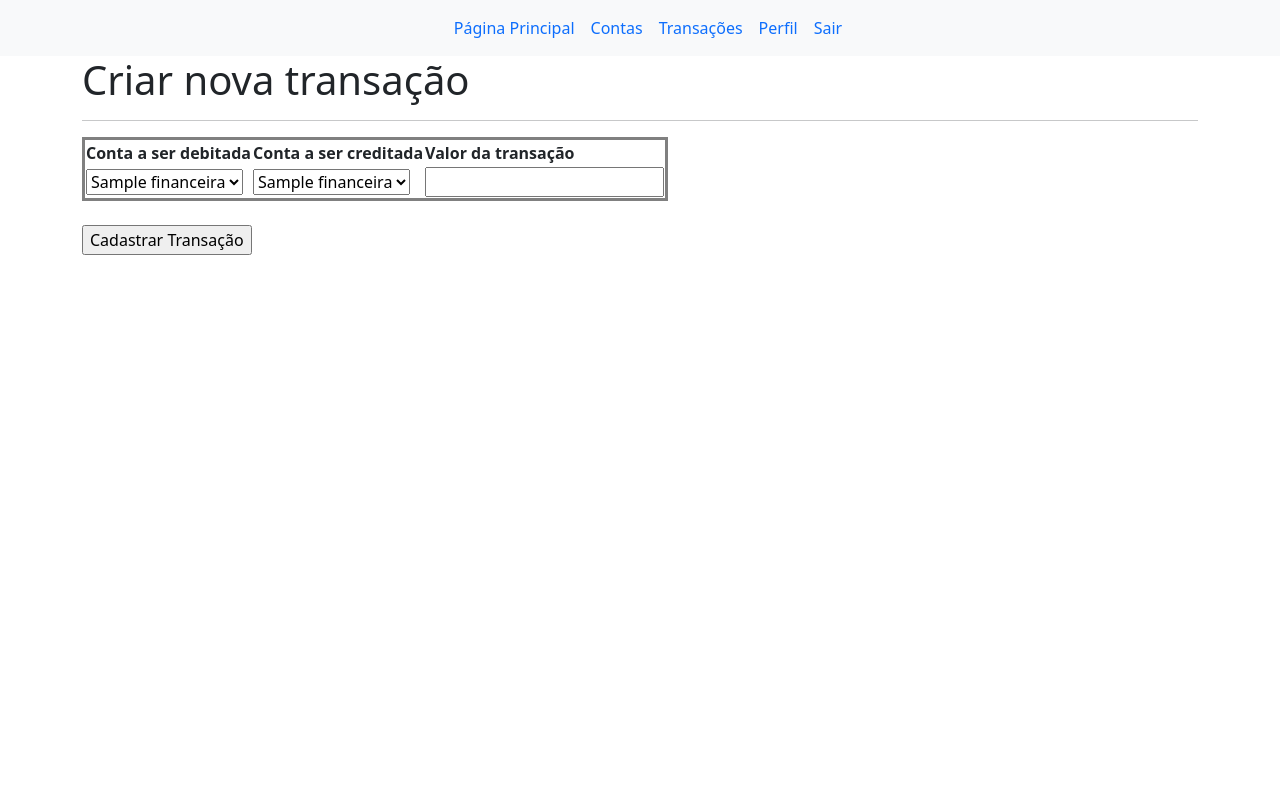
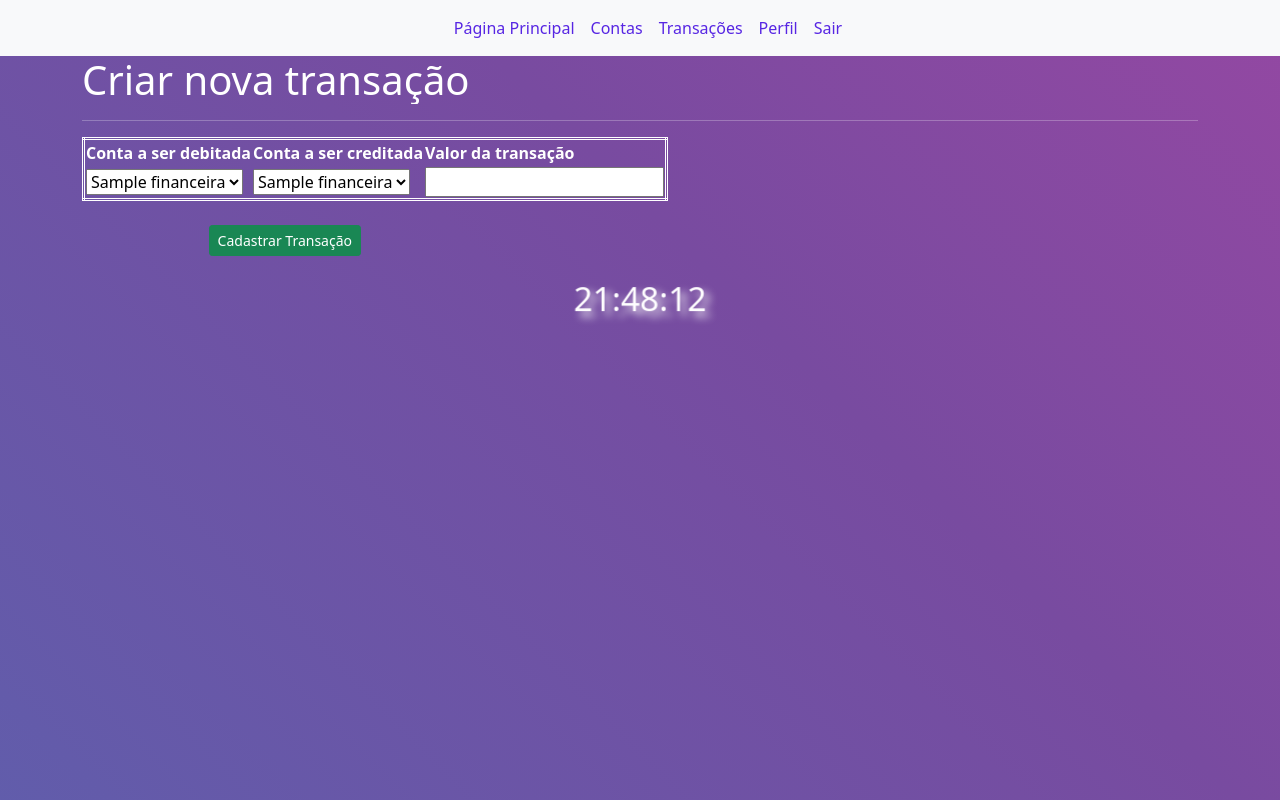
Before and after one commit to mafixx/pythonProjectNewDjango, a Django app: page /finances/transactions/new/ in a window 1280 px wide. Run offline with Django 4.2, Linux system fonts and the light colour scheme; a user stored in the database is signed in; tables that the repository leaves empty hold one stand-in row (values such as "Sample post"); some libraries are stand-ins or nearby versions.

Commit message:
new commit

```diff
--- a/finances/templates/finances/index.html
+++ b/finances/templates/finances/index.html
@@ -2,6 +2,7 @@
 
 {% block content %}
 
+ <!--Ícone da página-->
     <div class="row">
         <div class="col d-flex justify-content-center">
             <h1>Finanças Pessoais</h1>
--- a/finances/templates/finances/nova_transacao.html
+++ b/finances/templates/finances/nova_transacao.html
@@ -10,7 +10,7 @@
 
   <form action="" method="post">
     {% csrf_token %}
-    <table style="border-style: solid">
+    <table style="border-style: double; border-color: white">
       <tr>
         <th>Conta a ser debitada</th>
         <th>Conta a ser creditada</th>
@@ -37,7 +37,8 @@
       </tr>
     </table>
       <br>
-      <input type="submit" value="Cadastrar Transação">
-
-  </form>
+      <div class="col col-3 d-flex justify-content-end">
+        <input type="submit" value="Cadastrar Transação" class="btn btn-success btn-sm">
+      </div>
+    </form>
 {% endblock %}
--- a/personal_finances/settings.py
+++ b/personal_finances/settings.py
@@ -125,7 +125,7 @@ USE_TZ = True
 # Static files (CSS, JavaScript, Images)
 # https://docs.djangoproject.com/en/4.1/howto/static-files/
 
-STATIC_URL = 'static/'
+STATIC_URL = '/static/'
 
 # Default primary key field type
 # https://docs.djangoproject.com/en/4.1/ref/settings/#default-auto-field
--- a/personal_finances/urls.py
+++ b/personal_finances/urls.py
@@ -12,8 +12,12 @@ Class-based views
 Including another URLconf
     1. Import the include() function: from django.urls import include, path
     2. Add a URL to urlpatterns:  path('blog/', include('blog.urls'))
+path("favicon.ico", RedirectView.as_view(url=staticfiles_storage.url("favicon.ico"), permanent=True)),
+<link rel="shortcut icon" href="{% load static 'favicon.ico' %}">
+
 """
 from django.contrib import admin
+from django.contrib.staticfiles.storage import staticfiles_storage
 from django.urls import path, include
 from django.views.generic import RedirectView
 
--- a/templates/registration/logged_out.html
+++ b/templates/registration/logged_out.html
@@ -1,7 +1,7 @@
 {% extends 'template_base.html' %}
 
 {% block content %}
-<h2>Você está deslogado!</h2>
+<h1>Você deslogou!</h1>
 <a href="{% url 'login' %}">Clique aqui para logar novamente.</a>
 
 {% endblock %}
--- a/templates/template_base.html
+++ b/templates/template_base.html
@@ -1,9 +1,10 @@
 <!DOCTYPE html>
-<html lang="en">
+<html lang="pt-br">
   <head>
     <!-- Required meta tags -->
     <meta charset="utf-8" />
     <meta name="viewport" content="width=device-width, initial-scale=1" />
+
 
     <!-- Bootstrap CSS -->
     <!-- https://cdnjs.com/libraries/twitter-bootstrap/5.0.0-beta1 -->
@@ -18,8 +19,68 @@
       rel="stylesheet"
       href="https://cdnjs.cloudflare.com/ajax/libs/font-awesome/5.15.2/css/all.min.css"
     />
+    <!-- Animation text -->
+    <link
+    rel="stylesheet"
+    href="https://cdnjs.cloudflare.com/ajax/libs/animate.css/4.1.1/animate.min.css"
+    />
+  <style>
+    *{
+      color: white;
+      overflow: hidden;
+    }
+    body {
+      background-color: #FF3CAC;
+      background-image: linear-gradient(225deg, #FF3CAC 0%, #784BA0 50%, #2B86C5 100%);
+      background-size: 400% 400%;
+      animation: gradient 10s ease infinite;
+      height: 100vh;
+    }
+    @keyframes gradient {
+      0% {
+        background-position: 0% 50%;
+      }
+      50% {
+        background-position: 100% 50%;
+      }
+      100% {
+        background-position: 0% 50%;
+      }
+    }
+    input{
+      color: black;
+    }
+    a.nav-link{
+      color: #5726e3;
+    }
+    a{
+      color: skyblue;
+    }
+    select, option{
+      color: black;
+    }
+    h2{
+      filter: drop-shadow(5px 5px 4px #FFFFFF);
+      animation: animated_text 2s ease-in-out infinite;
+      color: white;
+    }
+    @keyframes pulse {
+      0% {
+      -webkit-transform: scaleX(1);
+      transform: scaleX(1);
+      }
+      50% {
+      -webkit-transform: scale3d(1.05,1.05,1.05);
+      transform: scale3d(1.05,1.05,1.05);
+      }
+      100% {
+      -webkit-transform: scaleX(1);
+      transform: scaleX(1);
+      }
+    }
+  </style>
 
-    <title>Hello, world!</title>
+    <title>Personal Finances</title>
   </head>
   <body>
 
@@ -60,8 +121,30 @@
             {% block content %}{% endblock content %}
         </main>
     </div>
+    <br>
+    <footer>
+      <h2 class="animate__animated animate__pulse" align="center"></h2>
+      <script>
+        const currentTime = () => {
+            const el = document.querySelector("h2");
 
-    <footer></footer>
+            let date = new Date();
+            let hh = date.getHours();
+            let mm = date.getMinutes();
+            let ss = date.getSeconds();
+
+            hh = hh < 10 ? `0${hh}` : hh;
+            mm = mm < 10 ? `0${mm}` : mm;
+            ss = ss < 10 ? `0${ss}` : ss;
+
+            let time = `${hh}:${mm}:${ss}`;
+            el.innerText = time;
+        }
+
+        currentTime();
+        setInterval(currentTime, 1000);
+    </script>
+    </footer>
 
     <!-- Optional JavaScript; choose one of the two! -->
 
```
Also changed, not shown: templates/registration/login.html (+9 -4 lines), static/favicon.ico (added).
